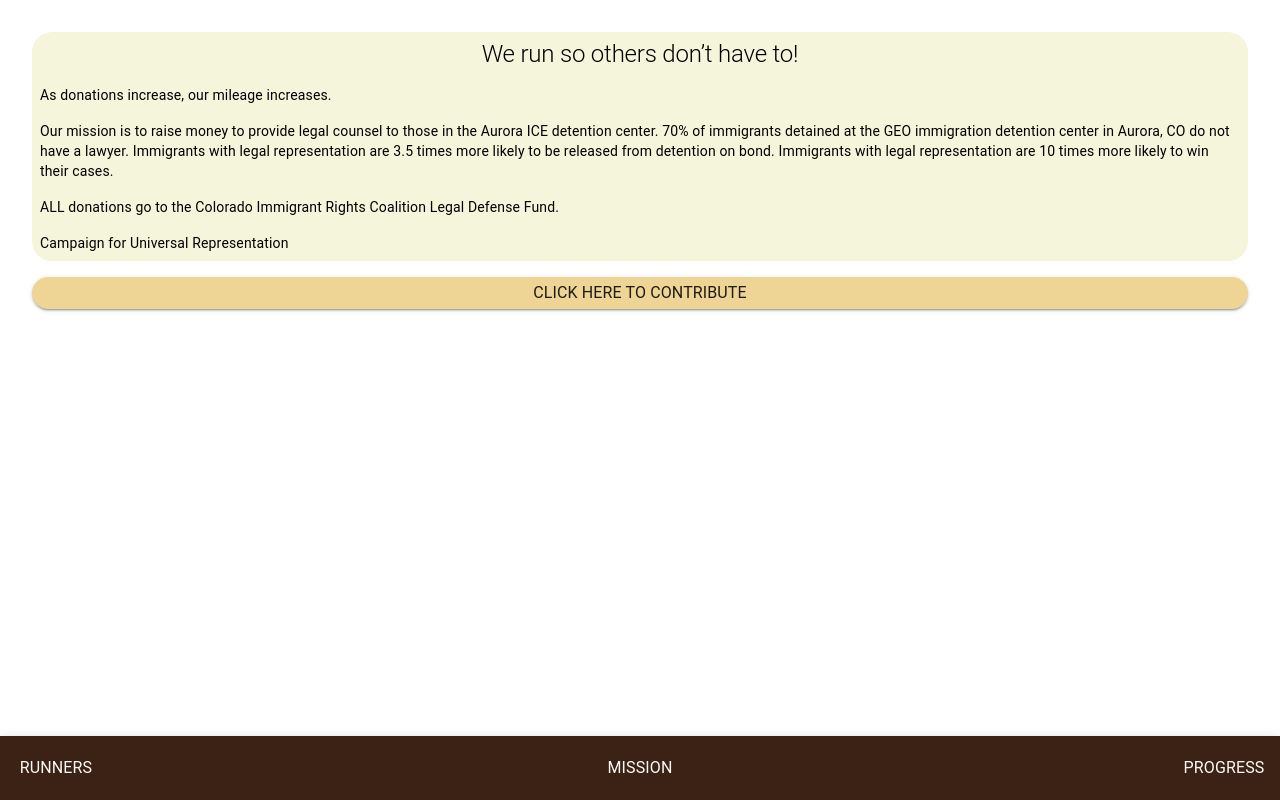
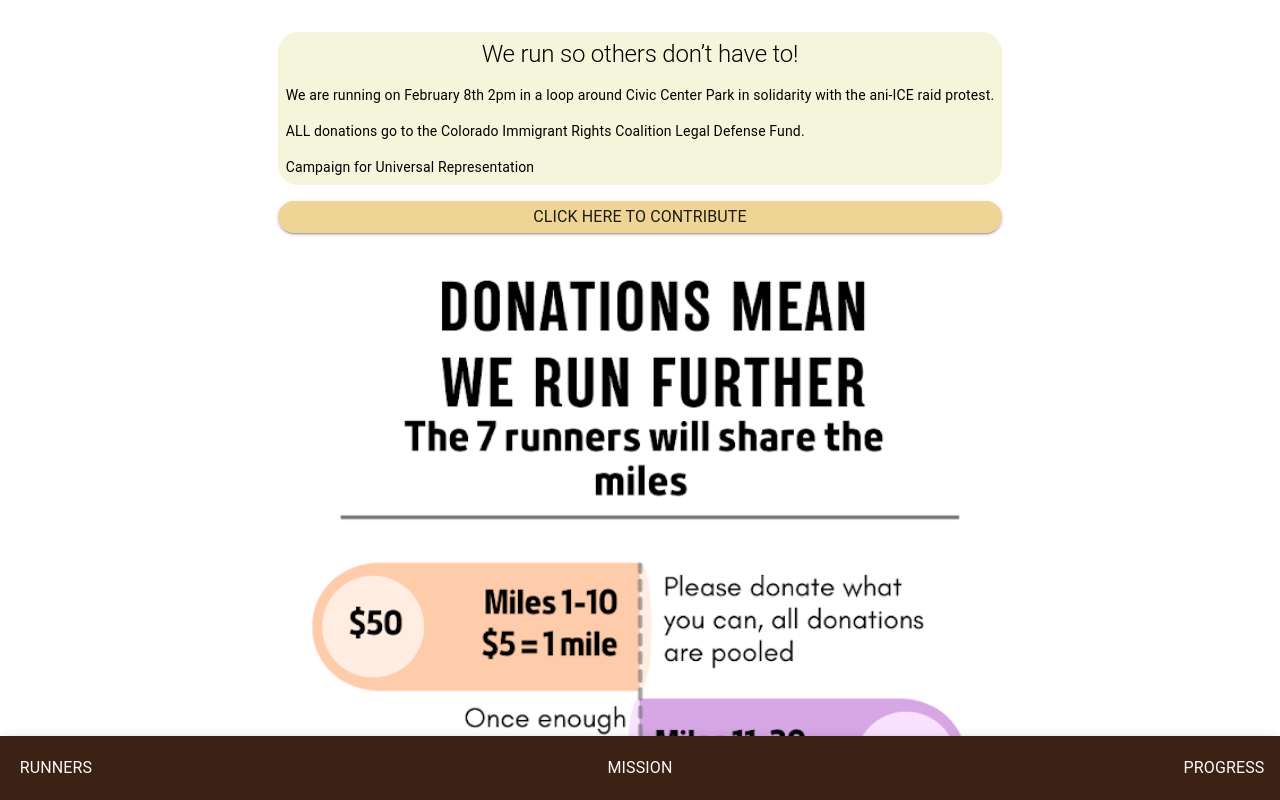
Before and after one commit to Ian-Engineer/run4rights, a React (Create React App) app: page / in a window 1280 px wide. Built offline with nearby package versions, Linux system fonts and the light colour scheme; no server answers.

Commit message:
updated mission

```diff
--- a/src/main/mission/index.js
+++ b/src/main/mission/index.js
@@ -34,11 +34,7 @@
           </Typography>
 
           <Typography variant="body2">
-            As donations increase, our mileage increases.
-          </Typography>
-
-          <Typography variant="body2">
-            Our mission is to raise money to provide legal counsel to those in the Aurora ICE detention center. 70% of immigrants detained at the GEO immigration detention center in Aurora, CO do not have a lawyer. Immigrants with legal representation are 3.5 times more likely to be released from detention on bond. Immigrants with legal representation are 10 times more likely to win their cases.
+            We are running on February 8th 2pm in a loop around Civic Center Park in solidarity with the ani-ICE raid protest.
           </Typography>
 
           <Typography variant="body2">
@@ -57,6 +53,7 @@
         Click here to contribute
       </Typography>
     </Button>
+    <img src="/donations_to_miles.png"/>
     </div>
   );
 };
```
Also changed, not shown: public/donations_to_miles.png (added).
